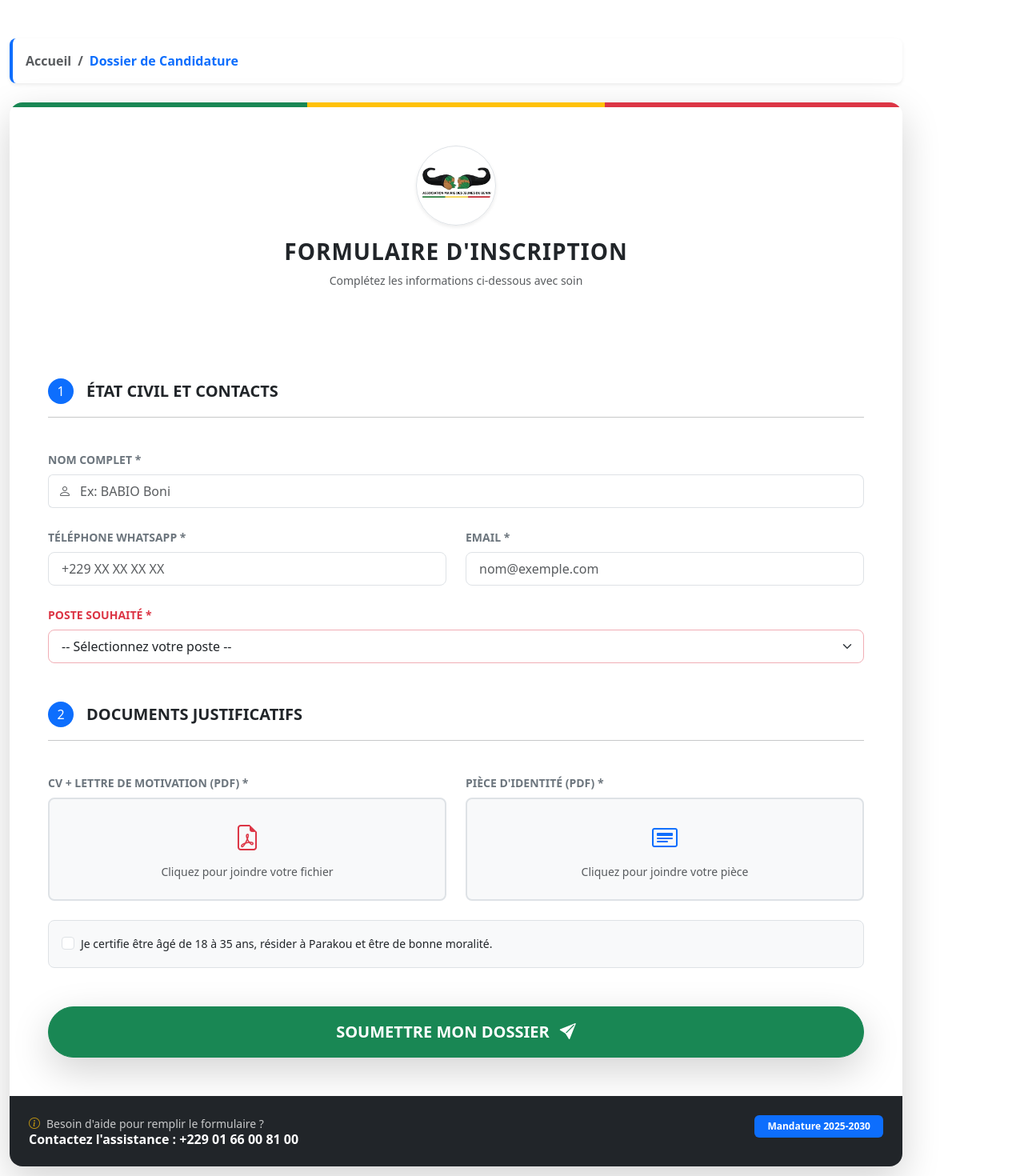
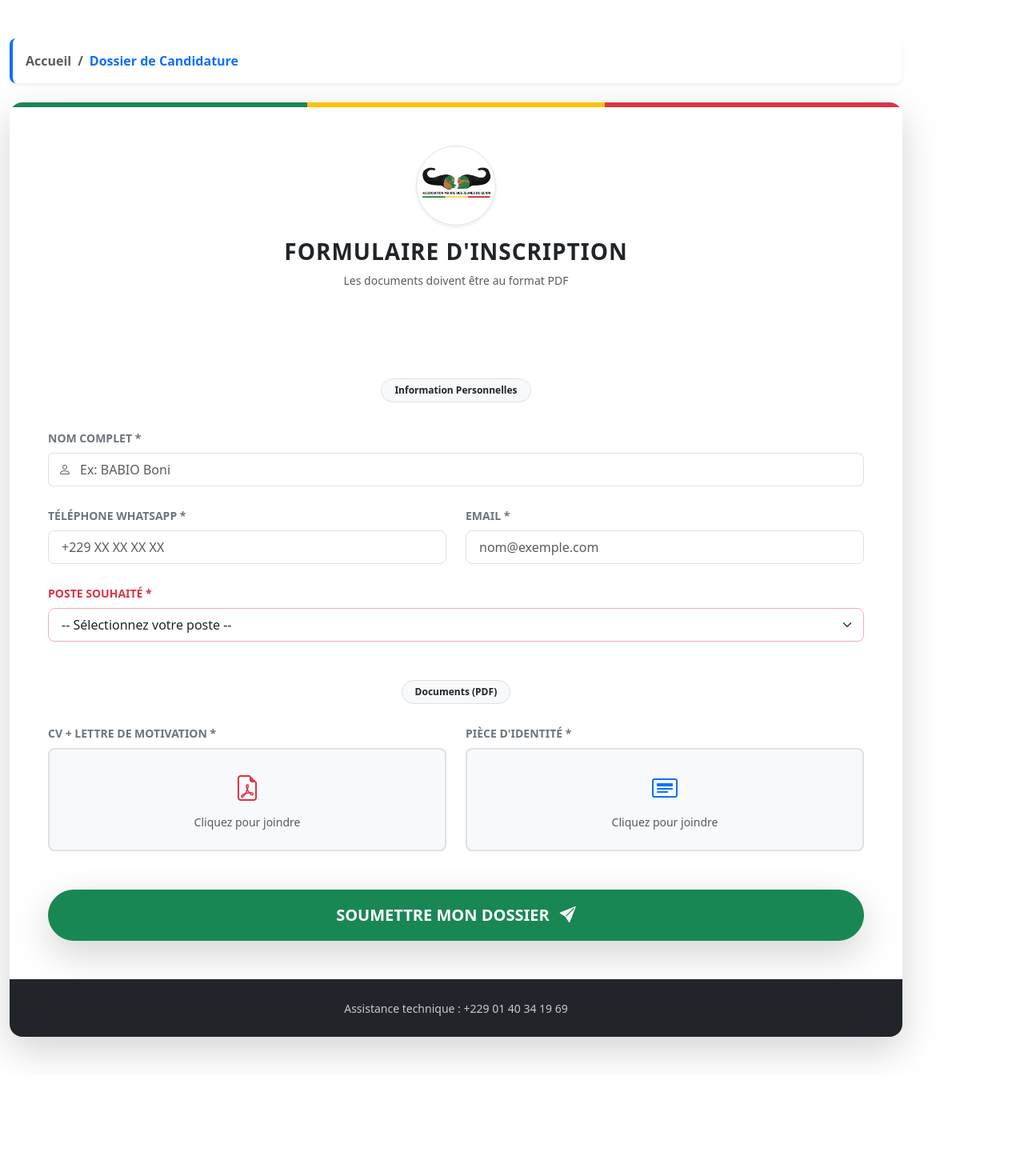
Before and after one commit to franktinongbe/Appel_-_Candidatures, a React (Vite) app: page /postuler in a window 1280 px wide. Shown: the top 1470 px of the page at 80% size. After the commit the page ends 1344 px from the top, so only its background shows below. Built offline with nearby package versions, Linux system fonts and the light colour scheme.

Commit message:
update final

```diff
--- a/package.json
+++ b/package.json
@@ -12,10 +12,12 @@
   "dependencies": {
     "axios": "^1.13.2",
     "bootstrap": "^5.3.8",
+    "bootstrap-icons": "^1.13.1",
     "react": "^19.2.0",
     "react-dom": "^19.2.0",
     "react-hook-form": "^7.69.0",
-    "react-router-dom": "^7.11.0"
+    "react-router-dom": "^7.11.0",
+    "xlsx": "^0.18.5"
   },
   "devDependencies": {
     "@eslint/js": "^9.39.1",
--- a/src/App.jsx
+++ b/src/App.jsx
@@ -1,14 +1,25 @@
 import { BrowserRouter as Router, Routes, Route } from 'react-router-dom';
 import InfoPage from './pages/infoPage.jsx';
 import InscriptionForm from './components/InscriptionForm';
+import AdminDashboard from './components/AdminDashboard'; // 1. Import de l'admin
 import 'bootstrap/dist/css/bootstrap.min.css';
+import 'bootstrap-icons/font/bootstrap-icons.css'; // Pour les icônes WhatsApp/Excel
 
 function App() {
   return (
     <Router>
       <Routes>
+        {/* Page d'accueil avec les informations */}
         <Route path="/" element={<InfoPage />} />
+
+        {/* Formulaire de candidature pour les jeunes */}
         <Route path="/postuler" element={<InscriptionForm />} />
+
+        {/* 2. Route Admin sécurisée (ne pas partager publiquement) */}
+        <Route path="/admin-prive-mjb-2025" element={<AdminDashboard />} />
+
+        {/* Optionnel : Redirection si la page n'existe pas */}
+        <Route path="*" element={<InfoPage />} />
       </Routes>
     </Router>
   );
--- /dev/null
+++ b/src/components/AdminDashboard.jsx
@@ -0,0 +1,124 @@
+import React, { useEffect, useState } from 'react';
+import * as XLSX from 'xlsx';
+
+// URL de ton API déployée
+const API_URL = "https://candidatures-mjb.vercel.app/api/candidats/liste-privee";
+const FILE_URL = "https://candidatures-mjb.vercel.app";
+
+export default function AdminDashboard() {
+  const [candidats, setCandidats] = useState([]);
+  const [loading, setLoading] = useState(true);
+
+  useEffect(() => {
+    fetch(API_URL)
+      .then(res => res.json())
+      .then(data => {
+        setCandidats(data);
+        setLoading(false);
+      })
+      .catch(err => {
+        console.error("Erreur de chargement:", err);
+        setLoading(false);
+      });
+  }, []);
+
+  // Fonction d'exportation vers Excel
+  const exportToExcel = () => {
+    const dataToExport = candidats.map(c => ({
+      "Date": new Date(c.createdAt).toLocaleDateString('fr-FR'),
+      "Nom Complet": c.nom,
+      "Poste": c.poste,
+      "Téléphone": c.telephone,
+      "Email": c.email,
+      "Lien CV": `${FILE_URL}/${c.cvPath}`,
+      "Lien ID": `${FILE_URL}/${c.idPath}`
+    }));
+
+    const worksheet = XLSX.utils.json_to_sheet(dataToExport);
+    const workbook = XLSX.utils.book_new();
+    XLSX.utils.book_append_sheet(workbook, worksheet, "Candidatures");
+    XLSX.writeFile(workbook, `Candidatures_MJB_Parakou_2025.xlsx`);
+  };
+
+  if (loading) return (
+    <div className="d-flex justify-content-center align-items-center vh-100">
+      <div className="spinner-border text-primary" role="status"></div>
+    </div>
+  );
+
+  return (
+    <div className="container-fluid py-5 bg-light min-vh-100">
+      <div className="container">
+
+        {/* Entête avec bouton d'export */}
+        <div className="d-flex flex-column flex-md-row justify-content-between align-items-md-center mb-4">
+          <div className="mb-3 mb-md-0">
+            <h2 className="fw-bold mb-0 text-dark">Gestion des Candidatures</h2>
+            <p className="text-muted small">Mairie des Jeunes | Parakou 🇧🇯</p>
+          </div>
+
+          <div className="d-flex gap-2">
+            <button onClick={exportToExcel} className="btn btn-success shadow-sm d-flex align-items-center fw-bold">
+              <i className="bi bi-file-earmark-excel-fill me-2"></i> EXPORTER EXCEL
+            </button>
+            <div className="bg-dark text-white rounded-3 px-3 d-flex align-items-center shadow-sm">
+              <span className="fw-bold">{candidats.length}</span>&nbsp;Postulants
+            </div>
+          </div>
+        </div>
+
+        {/* Tableau de bord */}
+        <div className="card shadow-sm border-0 rounded-4 overflow-hidden">
+          <div className="table-responsive">
+            <table className="table table-hover align-middle mb-0 bg-white">
+              <thead className="table-dark text-uppercase small">
+                <tr>
+                  <th className="ps-4 py-3">Candidat</th>
+                  <th>Poste visé</th>
+                  <th>Contact</th>
+                  <th>Documents PDF</th>
+                  <th>Date d'envoi</th>
+                </tr>
+              </thead>
+              <tbody>
+                {candidats.length === 0 ? (
+                  <tr>
+                    <td colSpan="5" className="text-center py-5 text-muted">Aucune candidature reçue pour le moment.</td>
+                  </tr>
+                ) : (
+                  candidats.map((c) => (
+                    <tr key={c._id}>
+                      <td className="ps-4">
+                        <div className="fw-bold text-dark">{c.nom}</div>
+                        <div className="text-muted small" style={{fontSize: '0.8rem'}}>{c.email}</div>
+                      </td>
+                      <td>
+                        <span className="badge bg-primary bg-opacity-10 text-primary border border-primary-subtle px-3 py-2">
+                          {c.poste}
+                        </span>
+                      </td>
+                      <td>
+                        <a href={`https://wa.me/${c.telephone.replace(/\s/g, '')}`} target="_blank" rel="noreferrer" className="btn btn-sm btn-outline-success rounded-pill px-3">
+                          <i className="bi bi-whatsapp me-2"></i>WhatsApp
+                        </a>
+                      </td>
+                      <td>
+                        <div className="d-flex gap-2">
+                          <a href={`${FILE_URL}/${c.cvPath}`} target="_blank" rel="noreferrer" className="btn btn-sm btn-danger px-3 fw-bold">CV</a>
+                          <a href={`${FILE_URL}/${c.idPath}`} target="_blank" rel="noreferrer" className="btn btn-sm btn-primary px-3 fw-bold">ID</a>
+                        </div>
+                      </td>
+                      <td className="text-muted small">
+                        {new Date(c.createdAt).toLocaleDateString('fr-FR')}
+                      </td>
+                    </tr>
+                  ))
+                )}
+              </tbody>
+            </table>
+          </div>
+        </div>
+      </div>
+    </div>
+  );
+}
--- a/src/components/InscriptionForm.jsx
+++ b/src/components/InscriptionForm.jsx
@@ -1,11 +1,14 @@
 import { useState } from 'react';
 import { Link } from 'react-router-dom';
+
+// URL de ton API
+const API_URL = "https://candidatures-mjb.vercel.app/api/candidats/postuler";
 
 export default function InscriptionForm() {
   const [loading, setLoading] = useState(false);
   const [success, setSuccess] = useState(false);
+  const [error, setError] = useState(null);
 
-  // État pour afficher le nom des fichiers sélectionnés
   const [fileNames, setFileNames] = useState({ cv: '', identity: '' });
 
   const postes = [
@@ -19,14 +22,55 @@ export default function InscriptionForm() {
     }
   };
 
-  const handleSubmit = (e) => {
+  const handleSubmit = async (e) => {
     e.preventDefault();
     setLoading(true);
-    setTimeout(() => {
+    setError(null);
+
+    // 1. Récupération des infos pour WhatsApp
+    const nom = e.target.nom.value;
+    const telephone = e.target.telephone.value;
+    const poste = e.target.poste.value;
+
+    // 2. Préparation du FormData pour l'API (MongoDB)
+    const formData = new FormData();
+    formData.append('nom', nom);
+    formData.append('telephone', telephone);
+    formData.append('email', e.target.email.value);
+    formData.append('poste', poste);
+    formData.append('cv', e.target.cvFile.files[0]);
+    formData.append('identite', e.target.idFile.files[0]);
+
+    try {
+      const response = await fetch(API_URL, {
+        method: 'POST',
+        body: formData,
+      });
+
+      if (response.ok) {
+        // --- LOGIQUE WHATSAPP ---
+        const monNumero = "22940341969";
+        const messageWhatsApp = `*NOUVELLE CANDIDATURE - MJB*%0A%0A*Nom:* ${nom}%0A*Poste:* ${poste}%0A*Tél:* ${telephone}%0A%0A_Mon dossier a été soumis avec succès sur la plateforme._`;
+        const whatsappUrl = `https://wa.me/${monNumero}?text=${messageWhatsApp}`;
+
+        setSuccess(true);
+        window.scrollTo(0, 0);
+
+        // Ouvrir WhatsApp après un court délai
+        setTimeout(() => {
+          window.open(whatsappUrl, '_blank');
+        }, 2000);
+
+      } else {
+        const data = await response.json();
+        throw new Error(data.message || "Une erreur est survenue lors de l'envoi.");
+      }
+    } catch (err) {
+      console.error("Erreur API:", err);
+      setError(err.message);
+    } finally {
       setLoading(false);
-      setSuccess(true);
-      window.scrollTo(0, 0);
-    }, 2000);
+    }
   };
 
   if (success) {
@@ -37,7 +81,7 @@ export default function InscriptionForm() {
             <i className="bi bi-check-circle-fill text-success" style={{fontSize: '5rem'}}></i>
           </div>
           <h2 className="fw-black text-dark">Candidature Envoyée !</h2>
-          <p className="text-muted fs-5 mb-4">Votre dossier pour la mandature 2025-2030 a été enregistré avec succès.</p>
+          <p className="text-muted fs-5 mb-4">Votre dossier a été enregistré. WhatsApp va s'ouvrir pour notifier la Mairie.</p>
           <Link to="/" className="btn btn-primary btn-lg px-5 rounded-pill fw-bold shadow">
             RETOUR À L'ACCUEIL
           </Link>
@@ -48,7 +92,6 @@ export default function InscriptionForm() {
 
   return (
     <div className="container py-4 py-md-5">
-      {/* Fil d'ariane stylisé */}
       <nav aria-label="breadcrumb" className="mb-4 bg-white p-3 rounded-3 shadow-sm border-start border-primary border-4">
         <ol className="breadcrumb mb-0">
           <li className="breadcrumb-item"><Link to="/" className="text-decoration-none text-muted fw-bold">Accueil</Link></li>
@@ -57,7 +100,6 @@ export default function InscriptionForm() {
       </nav>
 
       <div className="card shadow-lg border-0 rounded-4 overflow-hidden">
-        {/* Barre de couleur nationale fine */}
         <div className="d-flex" style={{height: '6px'}}>
           <div className="flex-grow-1 bg-success"></div>
           <div className="flex-grow-1 bg-warning"></div>
@@ -67,43 +109,44 @@ export default function InscriptionForm() {
         <div className="card-header bg-white text-center py-5 border-0">
           <img src="/logo.jpeg" alt="Logo AMJB" style={{ width: '100px', height: '100px' }} className="mb-3 rounded-circle shadow-sm border p-1" />
           <h3 className="fw-black text-dark text-uppercase letter-spacing-1">Formulaire d'Inscription</h3>
-          <p className="text-muted small">Complétez les informations ci-dessous avec soin</p>
+          <p className="text-muted small">Les documents doivent être au format PDF</p>
         </div>
 
         <div className="card-body p-3 p-md-5 pt-0">
+          {error && (
+            <div className="alert alert-danger d-flex align-items-center mb-4 shadow-sm border-0 border-start border-danger border-4">
+              <i className="bi bi-exclamation-triangle-fill me-2"></i>
+              <div>{error}</div>
+            </div>
+          )}
+
           <form onSubmit={handleSubmit} className="needs-validation">
             <div className="row g-4">
-
-              {/* --- SECTION 1 --- */}
-              <div className="col-12">
-                <div className="d-flex align-items-center mb-3">
-                  <span className="bg-primary text-white rounded-circle d-flex align-items-center justify-content-center me-3" style={{width: '32px', height: '32px'}}>1</span>
-                  <h5 className="fw-bold text-dark mb-0">ÉTAT CIVIL ET CONTACTS</h5>
-                </div>
-                <hr className="mt-0 opacity-10"/>
+              <div className="col-12 text-center mb-2">
+                <span className="badge bg-light text-dark border px-3 py-2 rounded-pill">Information Personnelles</span>
               </div>
 
               <div className="col-md-12">
                 <label className="form-label fw-bold text-secondary small uppercase">Nom Complet *</label>
                 <div className="input-group">
                   <span className="input-group-text bg-white border-end-0 text-muted"><i className="bi bi-person"></i></span>
-                  <input type="text" className="form-control form-control-lg border-start-0 ps-0 fs-6" placeholder="Ex: BABIO Boni" required />
+                  <input type="text" name="nom" className="form-control form-control-lg border-start-0 ps-0 fs-6" placeholder="Ex: BABIO Boni" required />
                 </div>
               </div>
 
               <div className="col-md-6">
                 <label className="form-label fw-bold text-secondary small uppercase">Téléphone WhatsApp *</label>
-                <input type="tel" className="form-control form-control-lg fs-6" placeholder="+229 XX XX XX XX" required />
+                <input type="tel" name="telephone" className="form-control form-control-lg fs-6" placeholder="+229 XX XX XX XX" required />
               </div>
 
               <div className="col-md-6">
                 <label className="form-label fw-bold text-secondary small uppercase">Email *</label>
-                <input type="email" className="form-control form-control-lg fs-6" placeholder="nom@exemple.com" required />
+                <input type="email" name="email" className="form-control form-control-lg fs-6" placeholder="nom@exemple.com" required />
               </div>
 
               <div className="col-12">
                 <label className="form-label fw-bold text-danger small uppercase">Poste Souhaité *</label>
-                <select className="form-select form-select-lg fs-6 border-danger-subtle" required>
+                <select name="poste" className="form-select form-select-lg fs-6 border-danger-subtle" required>
                   <option value="">-- Sélectionnez votre poste --</option>
                   {postes.map((group, idx) => (
                     <optgroup key={idx} label={group.cat}>
@@ -113,46 +156,29 @@ export default function InscriptionForm() {
                 </select>
               </div>
 
-              {/* --- SECTION 2 --- */}
-              <div className="col-12 mt-5">
-                <div className="d-flex align-items-center mb-3">
-                  <span className="bg-primary text-white rounded-circle d-flex align-items-center justify-content-center me-3" style={{width: '32px', height: '32px'}}>2</span>
-                  <h5 className="fw-bold text-dark mb-0">DOCUMENTS JUSTIFICATIFS</h5>
-                </div>
-                <hr className="mt-0 opacity-10"/>
+              <div className="col-12 mt-5 text-center">
+                <span className="badge bg-light text-dark border px-3 py-2 rounded-pill">Documents (PDF)</span>
               </div>
 
               <div className="col-md-6">
-                <label className="form-label fw-bold text-secondary small">CV + LETTRE DE MOTIVATION (PDF) *</label>
+                <label className="form-label fw-bold text-secondary small">CV + LETTRE DE MOTIVATION *</label>
                 <div className="file-upload-wrapper">
-                  <input type="file" id="cvFile" className="d-none" accept=".pdf" onChange={(e) => handleFileChange(e, 'cv')} required />
+                  <input type="file" id="cvFile" name="cvFile" className="d-none" accept=".pdf" onChange={(e) => handleFileChange(e, 'cv')} required />
                   <label htmlFor="cvFile" className="file-upload-label d-flex flex-column align-items-center justify-content-center p-4 border border-2 border-dashed rounded-3 pointer">
                     <i className="bi bi-file-earmark-pdf text-danger fs-2 mb-2"></i>
-                    <span className="small text-center text-muted">{fileNames.cv || "Cliquez pour joindre votre fichier"}</span>
+                    <span className="small text-center text-muted">{fileNames.cv || "Cliquez pour joindre"}</span>
                   </label>
                 </div>
               </div>
 
               <div className="col-md-6">
-                <label className="form-label fw-bold text-secondary small">PIÈCE D'IDENTITÉ (PDF) *</label>
+                <label className="form-label fw-bold text-secondary small">PIÈCE D'IDENTITÉ *</label>
                 <div className="file-upload-wrapper">
-                  <input type="file" id="idFile" className="d-none" accept=".pdf" onChange={(e) => handleFileChange(e, 'identity')} required />
+                  <input type="file" id="idFile" name="idFile" className="d-none" accept=".pdf" onChange={(e) => handleFileChange(e, 'identity')} required />
                   <label htmlFor="idFile" className="file-upload-label d-flex flex-column align-items-center justify-content-center p-4 border border-2 border-dashed rounded-3 pointer">
                     <i className="bi bi-card-heading text-primary fs-2 mb-2"></i>
-                    <span className="small text-center text-muted">{fileNames.identity || "Cliquez pour joindre votre pièce"}</span>
+                    <span className="small text-center text-muted">{fileNames.identity || "Cliquez pour joindre"}</span>
                   </label>
-                </div>
-              </div>
-
-              {/* Validation */}
-              <div className="col-12 mt-4">
-                <div className="p-3 rounded-3 bg-light border">
-                  <div className="form-check">
-                    <input className="form-check-input" type="checkbox" id="confirm" required />
-                    <label className="form-check-label small text-dark fw-medium" htmlFor="confirm">
-                      Je certifie être âgé de 18 à 35 ans, résider à Parakou et être de bonne moralité.
-                    </label>
-                  </div>
                 </div>
               </div>
 
@@ -165,22 +191,12 @@ export default function InscriptionForm() {
                   )}
                 </button>
               </div>
-
             </div>
           </form>
         </div>
 
-        {/* Aide Footer */}
-        <div className="bg-dark text-white p-4">
-          <div className="row g-3 text-center text-md-start">
-            <div className="col-md-8">
-              <p className="mb-0 small opacity-75"><i className="bi bi-info-circle me-2 text-warning"></i>Besoin d'aide pour remplir le formulaire ?</p>
-              <h6 className="mb-0 fw-bold">Contactez l'assistance : +229 01 66 00 81 00</h6>
-            </div>
-            <div className="col-md-4 text-md-end">
-              <span className="badge bg-primary px-3 py-2">Mandature 2025-2030</span>
-            </div>
-          </div>
+        <div className="bg-dark text-white p-4 text-center">
+             <small className="opacity-75">Assistance technique : +229 01 40 34 19 69</small>
         </div>
       </div>
 
@@ -188,13 +204,10 @@ export default function InscriptionForm() {
         .fw-black { font-weight: 900; }
         .letter-spacing-1 { letter-spacing: 1px; }
         .pointer { cursor: pointer; }
-        .file-upload-label { transition: all 0.3s ease; background: #f8f9fa; }
+        .file-upload-label { transition: all 0.3s ease; background: #f8f9fa; min-height: 120px; }
         .file-upload-label:hover { border-color: #0d6efd !important; background: #f0f7ff; }
         .form-control:focus, .form-select:focus { border-color: #0d6efd; box-shadow: 0 0 0 0.25rem rgba(13,110,253,.1); }
         .uppercase { text-transform: uppercase; }
-        @media (max-width: 768px) {
-          .card-header h3 { font-size: 1.25rem; }
-        }
       `}</style>
     </div>
   );
```
Also changed, not shown: 1 other file (tests, documents, lock files or other folders).
